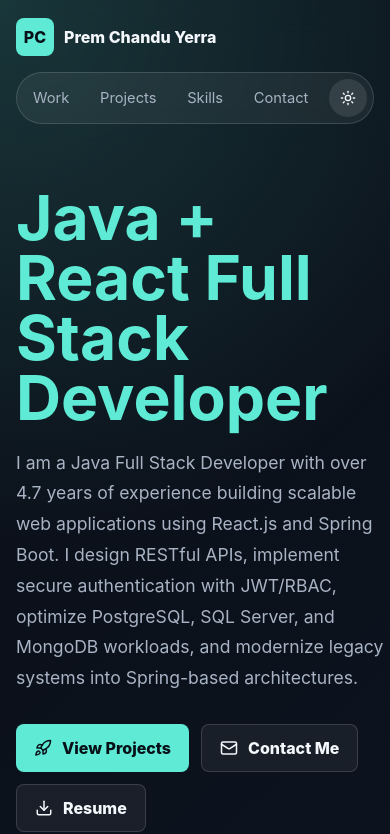
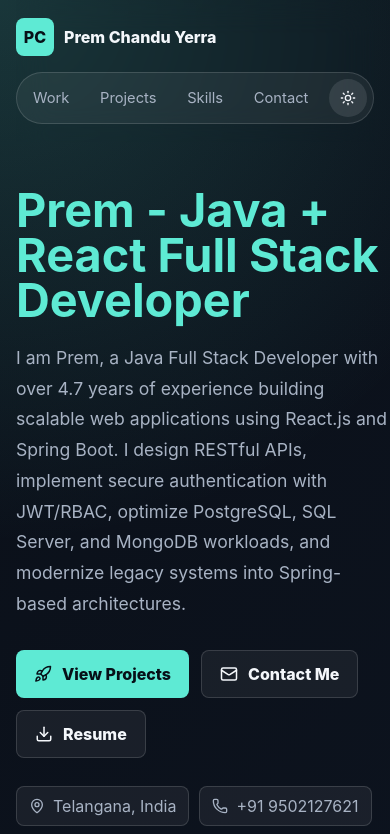
Before and after one commit to premchanduyerra123/portfolio_anime, a React (Vite) app: page / in a window 390 px wide. Shown: the top 834 px of the page. Built offline with nearby package versions, Linux system fonts and the light colour scheme.

Commit message:
added prem as seo

```diff
--- a/index.html
+++ b/index.html
@@ -3,9 +3,9 @@
   <head>
     <meta charset="UTF-8" />
     <meta name="viewport" content="width=device-width, initial-scale=1.0" />
-    <meta name="description" content="Prem Chandu Yerra is a Java Full Stack Developer with experience in React.js, Spring Boot, REST APIs, PostgreSQL, MongoDB, JWT security, and enterprise web platforms." />
+    <meta name="description" content="Prem is the portfolio of Prem Chandu Yerra, a Java Full Stack Developer with experience in React.js, Spring Boot, REST APIs, PostgreSQL, MongoDB, JWT security, and enterprise web platforms." />
     <meta name="author" content="Prem Chandu Yerra" />
-    <meta name="keywords" content="Prem Chandu Yerra, Java Full Stack Developer, React Developer, Spring Boot Developer, REST API Developer, PostgreSQL Developer, MongoDB Developer, Telangana India" />
+    <meta name="keywords" content="Prem, Prem Chandu, Prem Chandu Yerra, Java Full Stack Developer, React Developer, Spring Boot Developer, REST API Developer, PostgreSQL Developer, MongoDB Developer, Telangana India" />
     <meta name="robots" content="index, follow" />
     <meta name="theme-color" content="#0f172a" />
     <link rel="canonical" href="https://premchandu.com/" />
@@ -13,16 +13,16 @@
 
     <meta property="og:type" content="website" />
     <meta property="og:url" content="https://premchandu.com/" />
-    <meta property="og:title" content="Prem Chandu Yerra | Java Full Stack Developer" />
-    <meta property="og:description" content="Portfolio of Prem Chandu Yerra, a Java Full Stack Developer building React, Spring Boot, REST API, PostgreSQL, and MongoDB web platforms." />
+    <meta property="og:title" content="Prem | Java Full Stack Developer" />
+    <meta property="og:description" content="Prem is the portfolio of Prem Chandu Yerra, a Java Full Stack Developer building React, Spring Boot, REST API, PostgreSQL, and MongoDB web platforms." />
     <meta property="og:image" content="https://premchandu.com/favicon.png" />
     <meta property="og:image:alt" content="Prem Chandu Yerra portfolio preview" />
     <meta property="og:site_name" content="Prem Chandu Yerra Portfolio" />
 
     <meta name="twitter:card" content="summary_large_image" />
     <meta name="twitter:url" content="https://premchandu.com/" />
-    <meta name="twitter:title" content="Prem Chandu Yerra | Java Full Stack Developer" />
-    <meta name="twitter:description" content="Java Full Stack Developer specializing in React.js, Spring Boot, REST APIs, PostgreSQL, MongoDB, and secure enterprise web applications." />
+    <meta name="twitter:title" content="Prem | Java Full Stack Developer" />
+    <meta name="twitter:description" content="Prem is the portfolio of Prem Chandu Yerra, a Java Full Stack Developer specializing in React.js, Spring Boot, REST APIs, PostgreSQL, MongoDB, and secure enterprise web applications." />
     <meta name="twitter:image" content="https://premchandu.com/favicon.png" />
 
     <script type="application/ld+json">
@@ -30,6 +30,7 @@
         "@context": "https://schema.org",
         "@type": "Person",
         "name": "Prem Chandu Yerra",
+        "alternateName": "Prem",
         "url": "https://premchandu.com/",
         "jobTitle": "Java Full Stack Developer",
         "email": "mailto:premchandu.yerra@gmail.com",
@@ -56,7 +57,7 @@
       }
     </script>
 
-    <title>Prem Chandu Yerra | Java Full Stack Developer | React & Spring Boot</title>
+    <title>Prem | Java Full Stack Developer | React & Spring Boot</title>
   </head>
   <body>
     <div id="root"></div>
--- a/src/data/portfolio.json
+++ b/src/data/portfolio.json
@@ -3,7 +3,7 @@
     "name": "Prem Chandu Yerra",
     "initials": "PC",
     "title": "Java Full Stack Developer",
-    "heroHeadline": "Java + React Full Stack Developer",
+    "heroHeadline": "Prem - Java + React Full Stack Developer",
     "availability": "About me",
     "experienceStartDate": "2021-08-04",
     "location": "Telangana, India",
@@ -49,7 +49,7 @@
       "type": "github"
     }
   ],
-  "summary": "I am a Java Full Stack Developer with over {{yearsExperience}} years of experience building scalable web applications using React.js and Spring Boot. I design RESTful APIs, implement secure authentication with JWT/RBAC, optimize PostgreSQL, SQL Server, and MongoDB workloads, and modernize legacy systems into Spring-based architectures.",
+  "summary": "I am Prem, a Java Full Stack Developer with over {{yearsExperience}} years of experience building scalable web applications using React.js and Spring Boot. I design RESTful APIs, implement secure authentication with JWT/RBAC, optimize PostgreSQL, SQL Server, and MongoDB workloads, and modernize legacy systems into Spring-based architectures.",
   "metrics": [
     { "value": "{{yearsExperience}}+", "label": "Java full-stack delivery" },
     { "value": "Spring Boot APIs", "label": "REST, JWT, RBAC, async processing" },
--- a/src/styles.css
+++ b/src/styles.css
@@ -289,7 +289,7 @@ h1 {
   max-width: 780px;
   margin-top: 18px;
   color: var(--mint);
-  font-size: clamp(2.55rem, 5.5vw, 5.1rem);
+  font-size: clamp(2.1rem, 4.2vw, 4.25rem);
   line-height: 0.96;
   letter-spacing: 0;
 }
@@ -1359,7 +1359,7 @@ li {
   }
 
   h1 {
-    font-size: clamp(2.65rem, 16vw, 4.4rem);
+    font-size: clamp(2.25rem, 12vw, 3.5rem);
   }
 
   .hero-visual {
```
